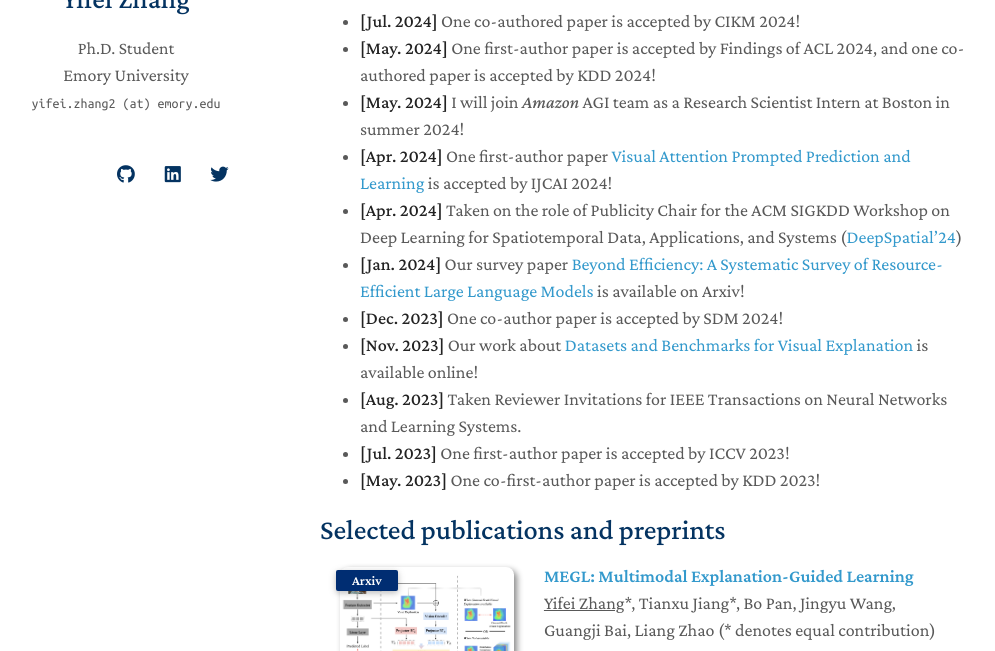
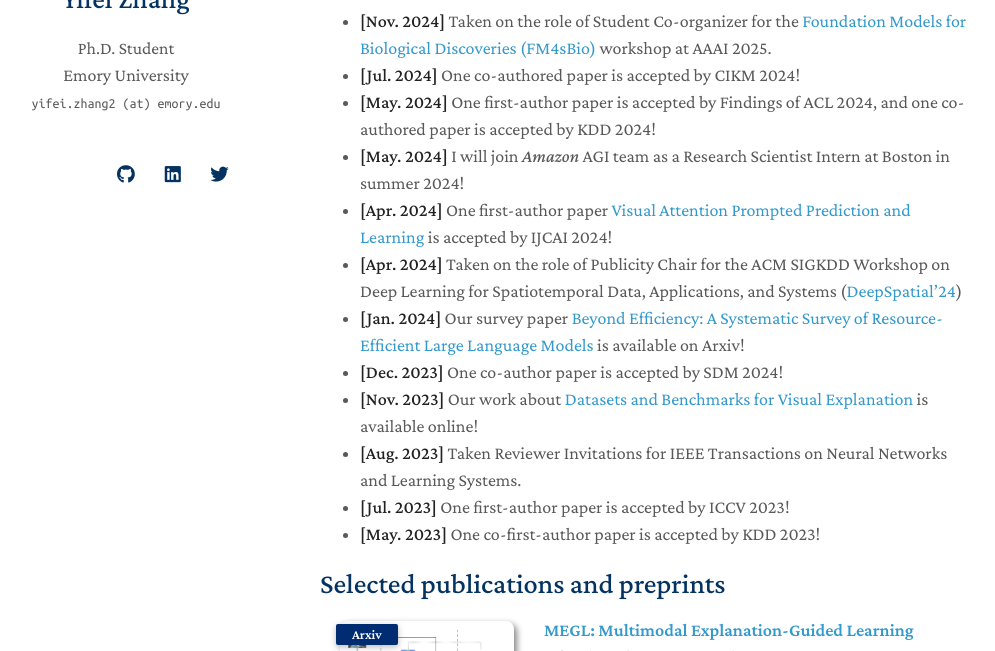
Before and after one commit to yifeizhangcs/yifeizhangcs.github.io, a Jekyll site: the page built from index.md, in a window 1280 px wide and 900 px high, scrolled down 467 px, cut to the strip 249-900 px from the top of the window. Shown: the whole strip, without its empty margins (150-1145 px from the left). Built offline with Jekyll 4.4.1, drawn with Linux system fonts in a browser that asks for light colours; nearby versions of some CDN libraries; a style sheet for code colours, icons or effects is not loaded; our own code applies the rules of GitHub Pages for plain Markdown files.

Commit message:
Update index.md

```diff
--- a/index.md
+++ b/index.md
@@ -17,6 +17,7 @@
 - **Natural Language Processing:** Multimodal Large Language Model, Explanation-guided Learning with Language Model
 
 ## News
+- **[Nov. 2024]** Taken on the role of Student Co-organizer for the [Foundation Models for Biological Discoveries (FM4sBio)](https://llms4science-community.github.io/aaai2025) workshop at AAAI 2025.
 - **[Jul. 2024]** One co-authored paper is accepted by CIKM 2024!
 - **[May. 2024]** One first-author paper is accepted by Findings of ACL 2024, and one co-authored paper is accepted by KDD 2024!
 - **[May. 2024]** I will join *Amazon* AGI team as a Research Scientist Intern at Boston in summer 2024!
```
